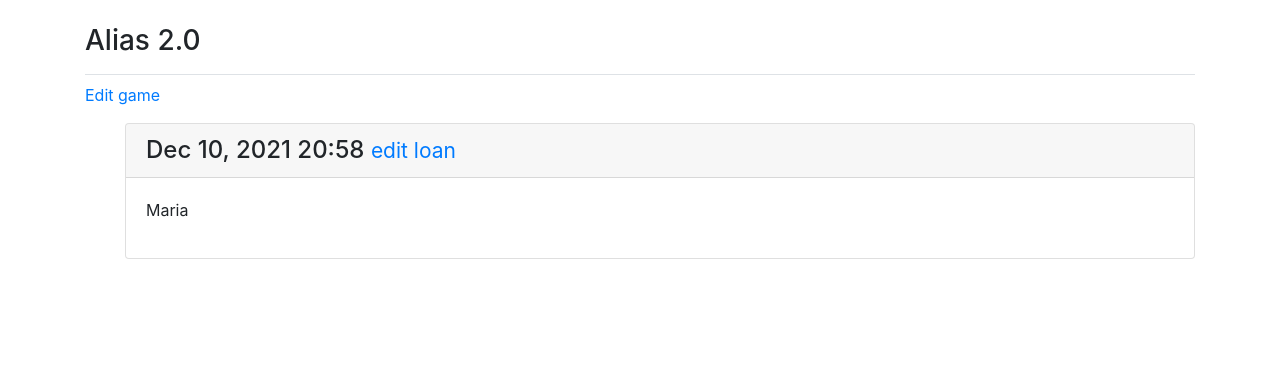
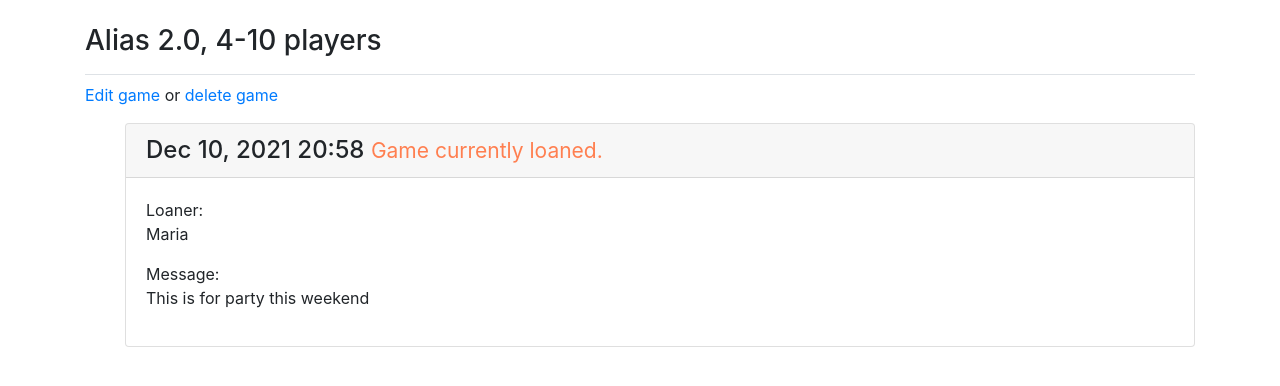
Before and after one commit to mamyllar/board_games, a Django app: page /games/8/ in a window 1280 px wide. Shown: the part 80-466 px from the top of the page. Run offline with Django 3.2, Linux system fonts and the light colour scheme; a user stored in the database is signed in; data comes from the database, SQL or seed files in the repository; both versions use the stored data as it was after the commit; some libraries are stand-ins or nearby versions.

Commit message:
Delete game and delete loan + small fixes in texts

```diff
--- a/bg_app/models.py
+++ b/bg_app/models.py
@@ -17,7 +17,7 @@
 
     def __str__(self):
     #return a string representation of the model
-        return self.name
+        return self.name + ", " + self.number_of_players + " players"
 
 
 class Loan(models.Model):
--- a/bg_app/templates/bg_app/edit_game.html
+++ b/bg_app/templates/bg_app/edit_game.html
@@ -2,7 +2,7 @@
 
 {% block content %}
 
-    <p>Edit game:</p>
+<small><p>Edit game:</p></small>
 
     <form action="{% url 'bg_app:edit_game' game.id %}" method='post'>
         {% csrf_token %}
--- a/bg_app/templates/bg_app/game.html
+++ b/bg_app/templates/bg_app/game.html
@@ -8,7 +8,8 @@
 
 {% if request.user == game.owner %}
     <p>
-        <a href="{% url 'bg_app:edit_game' game.id %}">Edit game</a>
+        <a href="{% url 'bg_app:edit_game' game.id %}">Edit game</a> or
+        <a href="{% url 'bg_app:delete_game' game.id %}">delete game</a>
     </p>
 {% endif %}
 
@@ -17,16 +18,29 @@
         <div class="card mb-3">
             <h4 class="card-header">
                 {{ loan.date_loaned|date:'M d, Y H:i' }}
-                <small><a href="{% url 'bg_app:edit_loan' loan.id %}">
-                    edit loan</a></small>
+                {% if request.user == loan.loaner %}
+                    <small>
+                        <a href="{% url 'bg_app:edit_loan' loan.id %}">
+                            Edit loan</a> or
+                        <a href="{% url 'bg_app:delete_loan' loan.id %}">
+                            delete loan</a>
+                    </small>
+                {% else %}
+                    <small style="color:coral"> Game currently loaned.</small>
+                {% endif %}
             </h4>
             <div class="card-body">
-                {{ loan.loaner|linebreaks }}
+                Loaner: {{ loan.loaner|linebreaks }}
+                Message: {{ loan.comment|linebreaks }}
             </div>
         </div>
     {% empty %}
-        <p> This game is available for loaning.</p>
-        <a href="{% url 'bg_app:new_loan' game.id %}">Loan game</a>
+        {% if request.user == game.owner %}
+            <medium>This game is not loaned to anyone.</medium>
+        {% else %}
+            <medium> This game is available for loaning.</medium>
+            <medium><a href="{% url 'bg_app:new_loan' game.id %}">Loan game</a></medium>
+        {% endif %}
     {% endfor %}
 
 {% endblock content %}
--- a/bg_app/templates/bg_app/games.html
+++ b/bg_app/templates/bg_app/games.html
@@ -8,7 +8,7 @@
 <ul>
     {% for game in games %}
         <li><h3>
-            <a href="{% url 'bg_app:game' game.id %}">{{ game }}</a>
+            <a href="{% url 'bg_app:game' game.id %}">{{ game.name }}</a>
         </h3></li>
     {% empty %}
         <li><h3>No games have been added yet.</li></h3>
--- a/bg_app/urls.py
+++ b/bg_app/urls.py
@@ -19,4 +19,8 @@
     path('edit_game/<int:game_id>/', views.edit_game, name='edit_game'),
     # Page for editing a loan
     path('edit_loan/<int:loan_id>/', views.edit_loan, name='edit_loan'),
+    # Page for deleting a game
+    path('delete_game/<int:game_id>/', views.delete_game, name='delete_game'),
+    # Page for deleting a loan
+    path('delete_loan/<int:loan_id>/', views.delete_loan, name='delete_loan'),
 ]
--- a/bg_app/views.py
+++ b/bg_app/views.py
@@ -114,3 +114,37 @@
 
     context = {'loan': loan, 'game': game, 'form': form}
     return render(request, 'bg_app/edit_loan.html', context)
+
+
+@login_required
+def delete_game(request, game_id):
+    # Delete an existing game
+    game = Game.objects.get(id=game_id)
+
+    # Check if game belongs to user trying to delete it
+    if game.owner != request.user:
+        raise Http404
+
+    if request.method == 'POST':
+        game.delete()
+        return redirect('bg_app:games')
+
+    context = {'game': game}
+    return render(request, 'bg_app/delete_game.html', context)
+
+@login_required
+def delete_loan(request, loan_id):
+    # Delete an existing loan AKA return the game
+    loan = Loan.objects.get(id=loan_id)
+    game = loan.game
+
+    # Check if loan belongs to user trying to delete it
+    if loan.loaner != request.user:
+        raise Http404
+
+    if request.method == 'POST':
+        loan.delete()
+        return redirect('bg_app:game', game_id=game.id)
+
+    context = {'loan': loan, 'game': game}
+    return render(request, 'bg_app/delete_loan.html', context)
```
Also changed, not shown: bg_app/templates/bg_app/delete_game.html (added, +14 -0 lines), bg_app/templates/bg_app/delete_loan.html (added, +14 -0 lines), db.sqlite3.
